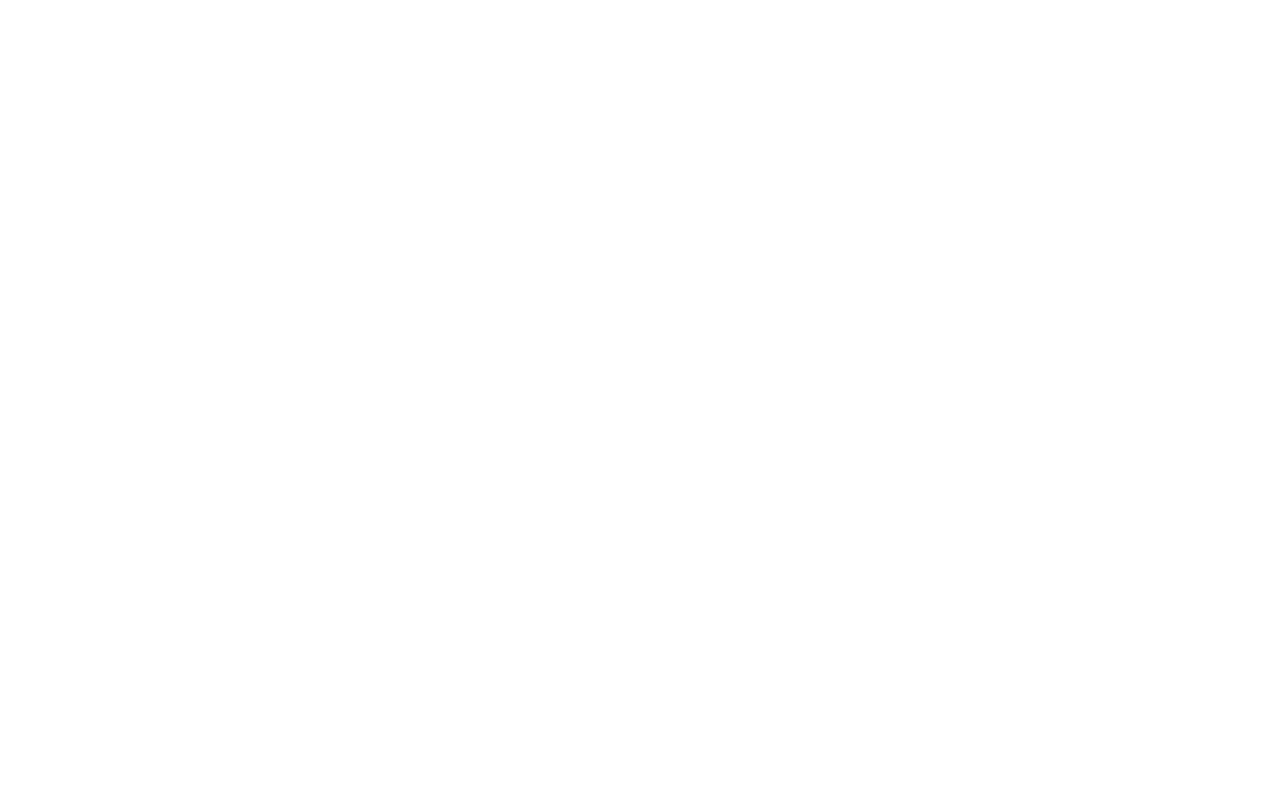
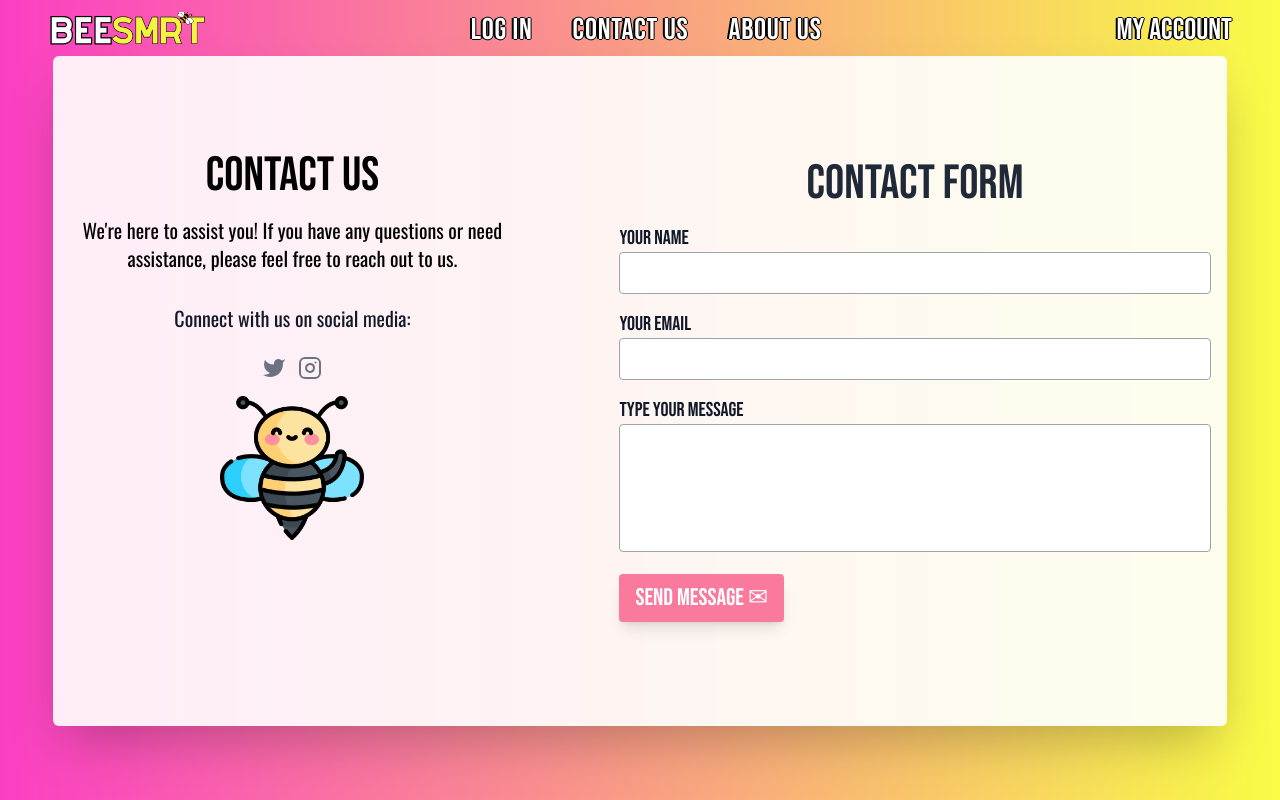
Before and after one commit to MRJonas343/BEESMRT3, a React (Vite) app: page /#/contact in a window 1280 px wide. Before the commit this address had no page. Built offline with nearby package versions, Linux system fonts and the light colour scheme; sample sign-in values are in the browser's storage; what @midudev/tailwind-animations would draw is missing.

Commit message:
Add Contact route to App.tsx and update types.ts with BasicModalProps interface

```diff
--- a/src/App.tsx
+++ b/src/App.tsx
@@ -3,6 +3,7 @@
 //* Components
 import HomePage from '@routes/home/HomePage'
 import About from '@routes/about/About'
+import Contact from '@routes/contact/Contact'
 
 const App = () => {
   return (
@@ -10,6 +11,7 @@
       <Routes>
         <Route path="/" Component={HomePage} />
         <Route path="/about" Component={About} />
+        <Route path="/contact" Component={Contact} />
       </Routes>
     </HashRouter>
   )
--- /dev/null
+++ b/src/components/BasicModal.tsx
@@ -0,0 +1,28 @@
+import { BasicModalProps } from "@types"
+
+const LoginMessage: React.FC<BasicModalProps> = ({ showModal, imageSrc, message, mainMessage, closeModal }) => {
+
+  let modalContainer
+
+  if (showModal) {
+    modalContainer = `fixed top-0 left-0 w-screen h-screen bg-gray-400/60 flex justify-center items-center`
+  } else {
+    modalContainer = `fixed top-0 left-0 w-screen h-screen bg-gray-400/60 flex justify-center items-center hidden`
+  }
+
+  return (
+    <div className={modalContainer}>
+      <div className="bg-white w-[350px] rounded-xl p-7 h-auto absolute z-30 top-1/2 left-1/2 fixPosition lg:w-1/3">
+        <h1 className="text-5xl text-center weigh font-extrabold font-Principal pb-5 text-3d text-yellow-400 spacing tracking-wider">{mainMessage}</h1>
+        <hr />
+        <p className="pt-3 text-3xl text-center font-Principal text-Pink1 tracking-wider">{message}</p>
+        <img className="flex w-72 mx-auto pt-5" src={imageSrc} alt="Message Image" />
+        <div className="flex justify-end pt-4">
+          <button onClick={closeModal} className="bg-red-600 text-white py-3 px-10 rounded-lg font-Principal2 text-xl">Close</button>
+        </div>
+      </div>
+    </div>
+  )
+}
+
+export default LoginMessage
--- /dev/null
+++ b/src/routes/contact/Contact.tsx
@@ -0,0 +1,170 @@
+import { useState } from "react"
+import { useForm } from "react-hook-form"
+
+//* Components
+import NavBar from '@components/NavBar'
+import LoginMessage from "@components/BasicModal"
+
+//* Assets
+import HelloBee from '@assets/abeja-saludando.webp'
+import AngryBee from '@assets/angryBee.webp'
+import ShyBee from '@assets/abeja-shy.webp'
+
+const Contact: React.FC = () => {
+
+  //*Mensajitos para la modal
+  const [imageSrc, setImageSrc] = useState("")
+  const [message, setMessage] = useState("")
+  const [mainMessage, setMainMessage] = useState("")
+  const [showModal, setShowModal] = useState(false)
+
+  const { register, formState: { errors }, handleSubmit, reset } = useForm()
+
+  async function getForm(data: object) {
+    try {
+      const response = await fetch("https://beesmrt-backend-dev-dkfz.1.us-1.fl0.io/contactMessage", {
+        method: "POST",
+        headers: {
+          "Content-Type": "application/json"
+        },
+        body: JSON.stringify(data)
+      })
+
+      if (response.status === 200) {
+        setImageSrc(ShyBee)
+        setMessage("Thank you for contacting us! We will get back to you as soon as possible.")
+        setMainMessage("Message sent")
+        setShowModal(!showModal)
+      } else {
+        setImageSrc(AngryBee)
+        setMessage("An error has occurred, try again later.")
+        setMainMessage("Error")
+        setShowModal(!showModal)
+      }
+
+    } catch (error) {
+      console.error("Error:", error)
+    }
+    reset()
+  }
+
+  return (
+    <main className="w-screen h-screen bg-Gradient1 overflow-x-hidden">
+      <NavBar />
+
+      <section>
+        <div className="w-11/12 mx-auto px-5 py-4 my-2 rounded-md bg-white/90 flex flex-col md:flex-row md:pr-2 md:py-24 md:mx-auto shadow-2xl">
+          <div className="md:w-2/5 w-full md:flex items-center md:flex-col text-center pr-5">
+            <h1 className="text-center text-3xl lg:text-5xl sm:text-4xl font-Principal title-font mb-4">Contact Us</h1>
+            <p className="font-Secundaria leading-relaxed text-base md:text-xl">
+              We're here to assist you! If you have any questions or need assistance, please feel free to reach out to
+              us.
+            </p>
+            <p className="font-Secundaria leading-relaxed text-lg md:text-xl text-gray-900 mt-3 lg:mt-8">
+              Connect with us on social media:
+            </p>
+            <span className="inline-flex mb-4 mt-4 lg:mt-6 justify-center sm:justify-start">
+              <a className="text-gray-500 hover:text-gray-900" target="_blank" href="https://twitter.com/example">
+                <svg fill="currentColor" strokeLinecap="round" strokeLinejoin="round" strokeWidth="2"
+                  className="w-6 h-6" viewBox="0 0 24 24">
+                  <path
+                    d="M23 3a10.9 10.9 0 01-3.14 1.53 4.48 4.48 0 00-7.86 3v1A10.66 10.66 0 013 4s-4 9 5 13a11.64 11.64 0 01-7 2c9 5 20 0 20-11.5a4.5 4.5 0 00-.08-.83A7.72 7.72 0 0023 3z">
+                  </path>
+                </svg>
+              </a>
+              <a className="ml-3 text-gray-500 hover:text-gray-900" href="https://www.instagram.com/example/"
+                target="_blank">
+                <svg fill="none" stroke="currentColor" strokeLinecap="round" strokeLinejoin="round"
+                  strokeWidth="2" className="w-6 h-6" viewBox="0 0 24 24">
+                  <rect width="20" height="20" x="2" y="2" rx="5" ry="5"></rect>
+                  <path d="M16 11.37A4 4 0 1112.63 8 4 4 0 0116 11.37zm1.5-4.87h.01"></path>
+                </svg>
+              </a>
+            </span>
+            <img src={HelloBee} className="w-36 hidden md:block" />
+          </div>
+          <div className="md:w-3/5 w-full md:pl-20">
+            <h1 className="text-center font-Principal text-2xl lg:text-5xl text-gray-800 sm:text-4xl mb-2 mt-2">Contact Form</h1>
+            <form onSubmit={handleSubmit(getForm)}>
+              <div className="p-2 w-full">
+                <div className="relative">
+                  <label htmlFor="name" className="font-Principal leading-7 py-4 text-lg md:text-xl text-gray-900">Your Name</label>
+                  <input id="name" type="text" className="w-full font-Secundaria bg-white rounded border border-gray-400 focus:border-blue-500 focus:bg-white focus:ring-2 focus:ring-blue-200 text-base outline-none text-gray-900 py-1 px-1 leading-8 transition-colors duration-200 ease-in-out "
+                    {...register("name", {
+                      required: true,
+                      minLength: 5,
+                      maxLength: 50,
+                      pattern: /^[A-Za-z]+$/i
+                    })} />
+                  {
+                    errors.name?.type === "required" &&
+                    <p className="text-red-600">This field is required</p>
+                  }
+                  {
+                    errors.name?.type === "minLength" &&
+                    <p className="text-red-600">Your name should have 5 letters at least</p>
+                  }
+                  {
+                    errors.name?.type === "maxLength" &&
+                    <p className="text-red-600">Your name can't be longer that 50 letters</p>
+                  }
+                  {
+                    errors.name?.type === "pattern" &&
+                    <p className="text-red-600">Your name should just have letters</p>
+                  }
+                </div>
+              </div>
+              <div className="p-2 w-full">
+                <div className="relative">
+                  <label htmlFor="email" className="font-Principal text:lg md:text-xl leading-7 py-4 text-gray-900">Your Email</label>
+                  <input type="text" id="email" className="w-full font-Secundaria bg-white rounded border border-gray-400 focus:border-blue-500 focus:bg-white focus:ring-2 focus:ring-blue-200 text-base outline-none text-gray-900 py-1 px-1 leading-8 transition-colors duration-200 ease-in-out"
+                    {...register("email", {
+                      required: true,
+                      pattern: /^[A-Za-z0-9._%+-]+@[A-Za-z0-9.-]+\.[A-Za-z]{2,}$/i
+                    })} />
+                  {
+                    errors.email?.type === "required" &&
+                    <p className="text-red-600">This field is required</p>
+                  }
+                  {
+                    errors.email?.type === "pattern" &&
+                    <p className="text-red-600">This email is not valid</p>
+                  }
+                </div>
+              </div>
+              <div className="p-2 w-full">
+                <div className="relative">
+                  <label htmlFor="message" className="text-base font-Principal leading-7 py-4 md:text-xl text-gray-900">Type your message</label>
+                  <textarea id="message" className="w-full font-Secundaria bg-white rounded border border-gray-400 focus:border-blue-500 focus:bg-white focus:ring-2 focus:ring-blue-200 h-32 text-base outline-none text-gray-900 py-1 px-3 resize-none leading-6 transition-colors duration-200 ease-in-out "
+                    {...register("message", {
+                      required: true,
+                      minLength: 20,
+                      maxLength: 500,
+                    })} />
+                  {
+                    errors.message?.type === "required" &&
+                    <p className="text-red-600">This field is required</p>
+                  }
+                  {
+                    errors.message?.type === "minLength" &&
+                    <p className="text-red-600">Your message should have 20 letters at least</p>
+                  }
+                  {
+                    errors.message?.type === "maxLength" &&
+                    <p className="text-red-600">Your nickname can't be longer that 500 letters</p>
+                  }
+                </div>
+              </div>
+              <div className="p-2 w-full">
+                <button type="submit" className="font-Principal text-white bg-Pink2 border-0 py-2 px-4 focus:outline-none hover:bg-Pink1 rounded text-xl md:text-2xl shadow-lg mx-0 flex-col text-center">Send Message ✉</button>
+              </div>
+            </form>
+          </div>
+        </div>
+      </section>
+      <LoginMessage imageSrc={imageSrc} mainMessage={mainMessage} message={message} showModal={showModal} closeModal={() => setShowModal(!showModal)} />
+    </main>
+  )
+}
+
+export default Contact
```
Also changed, not shown: src/types.ts (+8 -0 lines).
